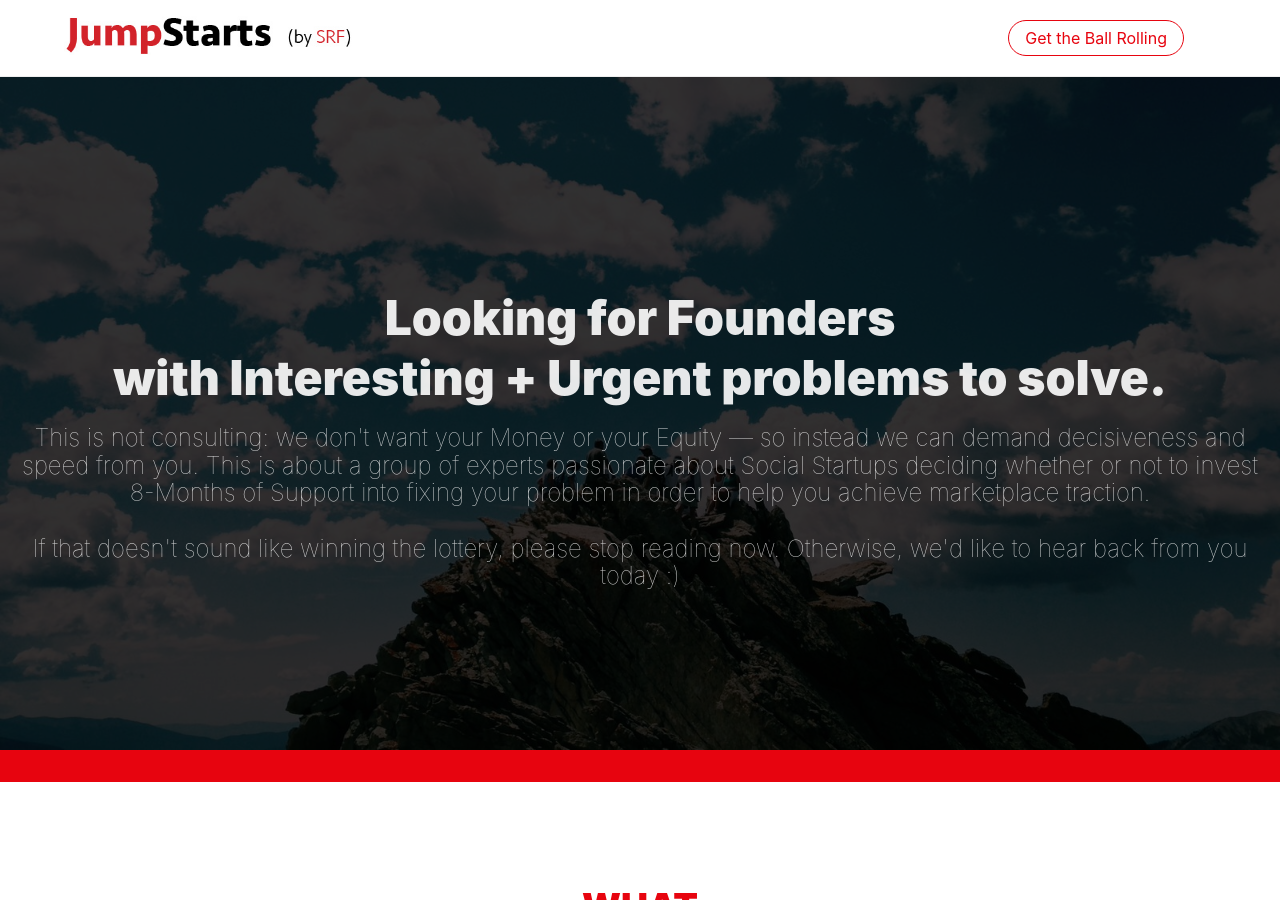
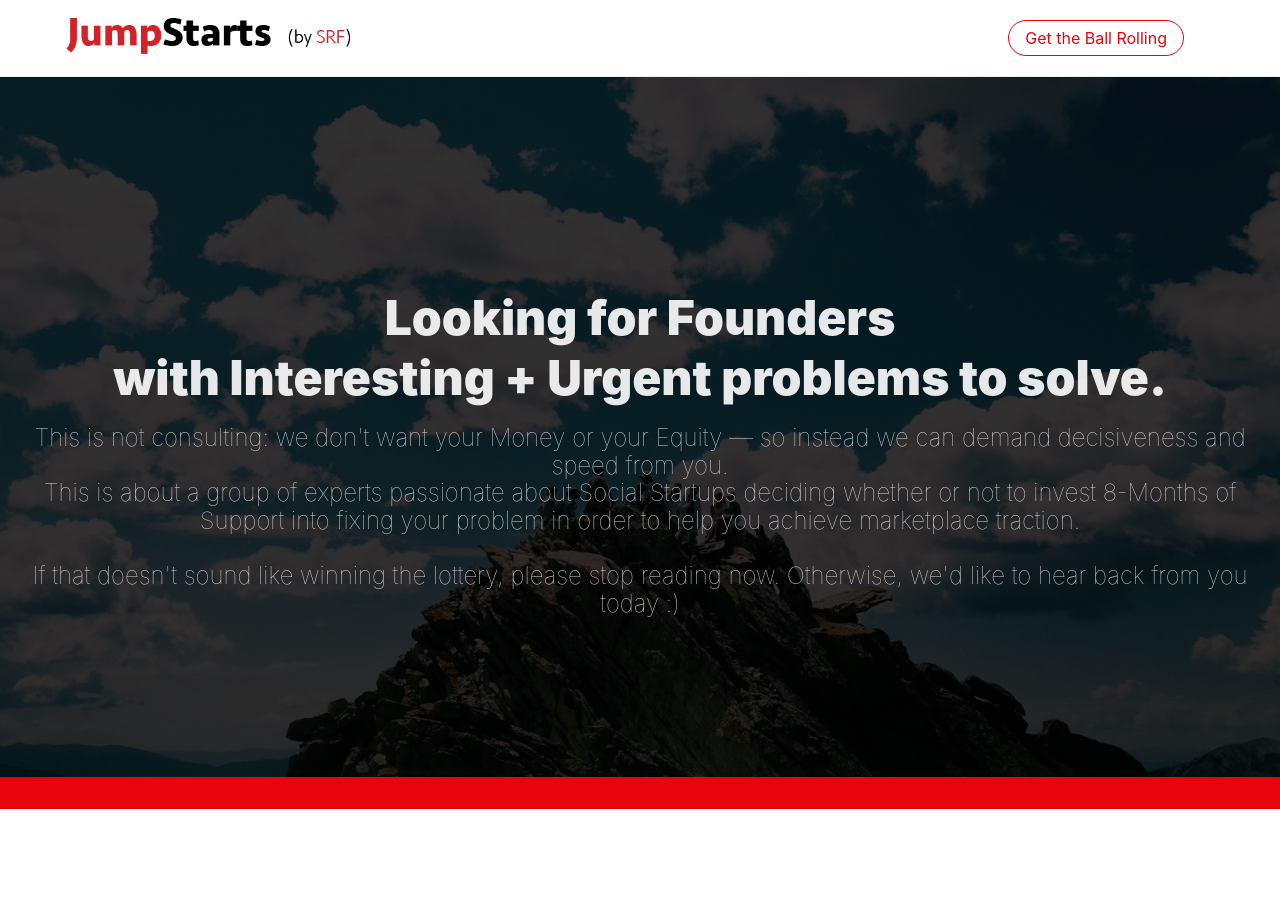
Before and after one commit to aaronergreen/jumpstarts, a Jekyll site: the page built from index.html, in a window 1280 px wide and 900 px high. Built offline with Jekyll 4.4.1, drawn with Linux system fonts in a browser that asks for light colours.

Commit message:
new line break

```diff
--- a/_config.yml
+++ b/_config.yml
@@ -4,7 +4,7 @@
 title: "Looking for Founders <br> with Interesting + Urgent problems to solve."
 description: "This is not consulting: we don't want your Money or your Equity — so instead we can demand decisiveness and speed from you.
 
-This is about a group of experts passionate about Social Startups deciding whether or not to invest 8-Months of Support into fixing your problem in order to help you achieve marketplace traction.
+<br>This is about a group of experts passionate about Social Startups deciding whether or not to invest 8-Months of Support into fixing your problem in order to help you achieve marketplace traction.
 <br><br>If that doesn't sound like winning the lottery, please stop reading now.
 Otherwise, we'd like to hear back from you today :)"
 url: "https://www.socialrocketfactory.com" # the base hostname & protocol for your site
```
